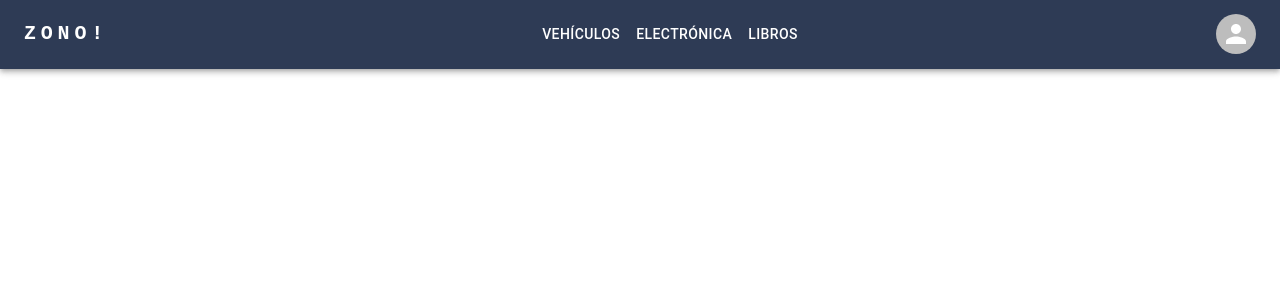
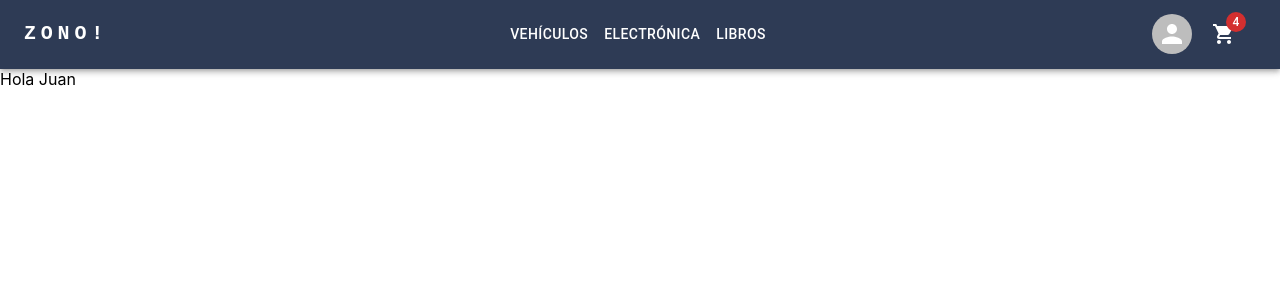
Before and after one commit to emilianobulaich/react-bulaich, a React (Create React App) app: page / in a window 1280 px wide. Shown: the top 300 px of the page. Built offline with nearby package versions, Linux system fonts and the light colour scheme.

Commit message:
Carrito y Container

```diff
--- a/src/App.js
+++ b/src/App.js
@@ -1,9 +1,12 @@
 import "./App.css";
+import ItemListContainer from "./components/ItemListContainer";
 import NavBar from "./components/NavBar";
+
 const App = () => {
   return (
     <>
       <NavBar />
+      <ItemListContainer greeting="Juan" />
     </>
   );
 };
--- /dev/null
+++ b/src/components/CartWidget.jsx
@@ -0,0 +1,22 @@
+import React from "react";
+import ShoppingCartIcon from "@mui/icons-material/ShoppingCart";
+import Badge from "@mui/material/Badge";
+import Box from "@mui/material/Box";
+import IconButton from "@mui/material/IconButton";
+export default function CartWidget() {
+  return (
+    <>
+      <Box sx={{ flexGrow: 0, mx: 1 }}>
+        <IconButton
+          size="large"
+          aria-label="show 4 new notifications"
+          color="inherit"
+        >
+          <Badge badgeContent={4} color="error">
+            <ShoppingCartIcon />
+          </Badge>
+        </IconButton>
+      </Box>
+    </>
+  );
+}
--- /dev/null
+++ b/src/components/ItemListContainer.jsx
@@ -0,0 +1,5 @@
+import React from "react";
+
+export default function ItemListContainer({ greeting }) {
+  return <>Hola {greeting}</>;
+}
--- a/src/components/NavBar.js
+++ b/src/components/NavBar.jsx
@@ -11,6 +11,7 @@ import Avatar from "@mui/material/Avatar";
 import Button from "@mui/material/Button";
 import Tooltip from "@mui/material/Tooltip";
 import MenuItem from "@mui/material/MenuItem";
+import CartWidget from "./CartWidget";
 
 const pages = ["Vehículos", "Electrónica", "Libros"];
 const settings = ["Perfil", "Cuenta", "Salir"];
@@ -164,6 +165,7 @@ const NavBar = () => {
               ))}
             </Menu>
           </Box>
+          <CartWidget />
         </Toolbar>
       </Container>
     </AppBar>
```
